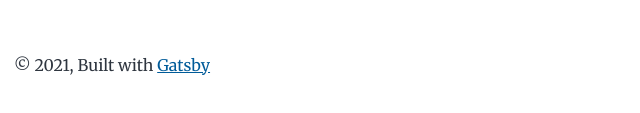
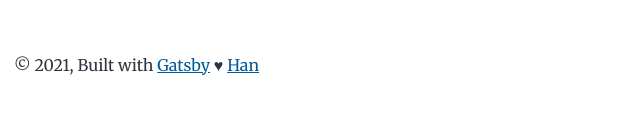
Before and after one commit to alviezhang/alvies-blog, a Gatsby site: page / in a window 1280 px wide. Shown: the part 2563-2676 px from the top of the page, 310-950 px from the left. Built offline with nearby package versions, Linux system fonts and the light colour scheme; Gatsby itself is replaced by a stand-in of ours.

Commit message:
Footer add link

```diff
--- a/src/components/layout.js
+++ b/src/components/layout.js
@@ -25,9 +25,10 @@ const Layout = ({ location, title, children }) => {
       <header className="global-header">{header}</header>
       <main>{children}</main>
       <footer>
-        © {new Date().getFullYear()}, Built with
-        {` `}
-        <a href="https://www.gatsbyjs.com">Gatsby</a>
+            © {new Date().getFullYear()}, Built with
+            {` `}
+            <a href="https://www.gatsbyjs.com">Gatsby</a>
+            {` `} ♥ {` `} <a href="https://dahan.io">Han</a>
       </footer>
     </div>
   )
```
